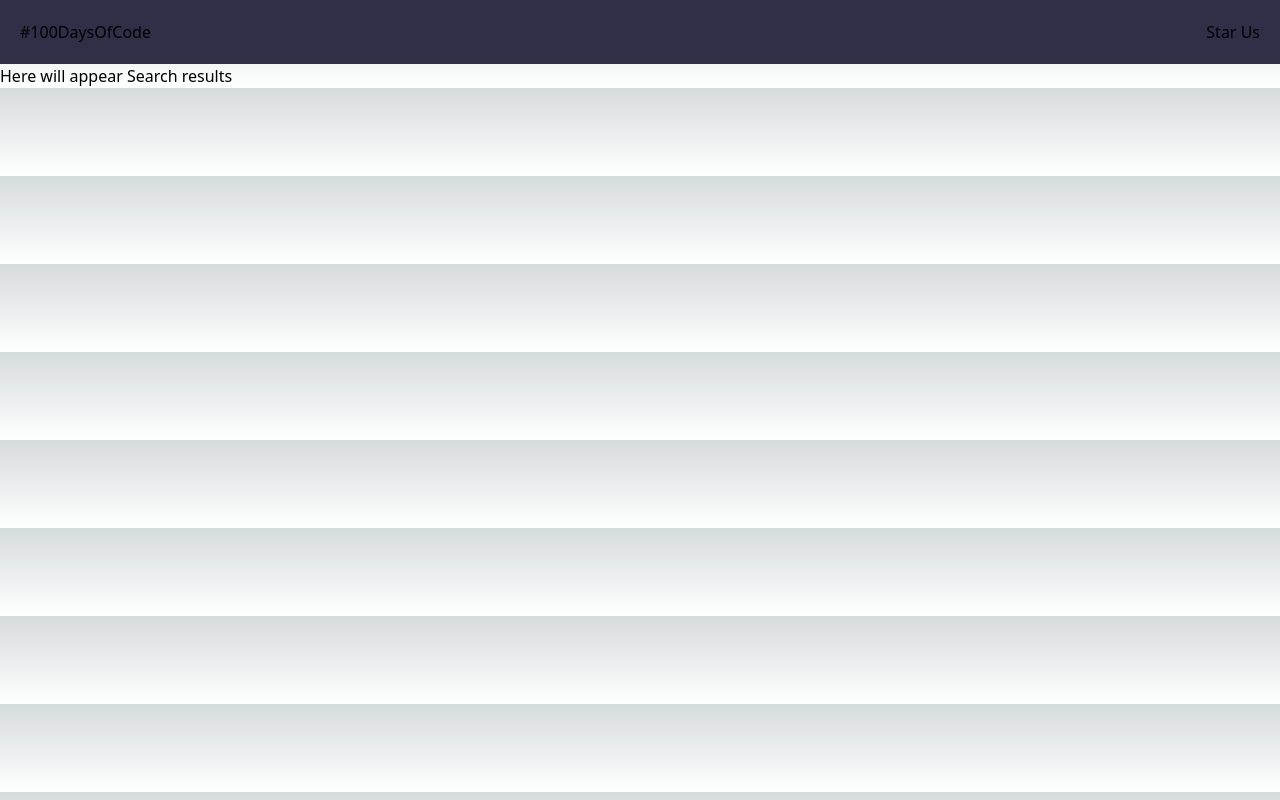
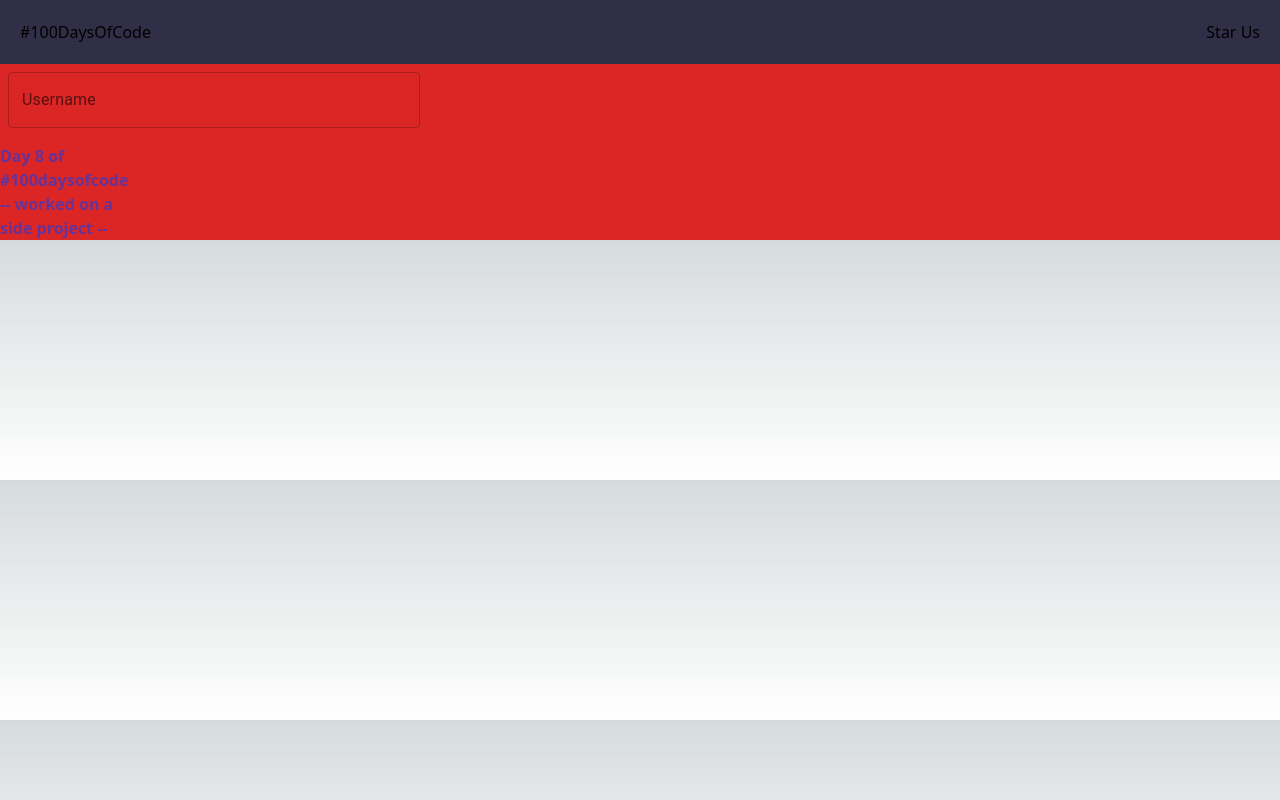
Before and after one commit to Aadarsh805/100daysofcode-tracker, a Next.js app: page /search in a window 1280 px wide. Built offline with nearby package versions, Linux system fonts and the light colour scheme.

Commit message:
searchbar

```diff
--- a/app/dashboard/Sidebar.tsx
+++ b/app/dashboard/Sidebar.tsx
@@ -1,4 +1,6 @@
+import Link from "next/link";
 import React from "react";
+import Search from "../search/page";
 
 function Sidebar() {
   return (
@@ -10,9 +12,12 @@ function Sidebar() {
           <h6 className="text-[#bdbbc2] hover:text-[#ed3881] cursor-pointer flex items-center flex-row">
             Progress
           </h6>
-          <h6 className="text-[#bdbbc2] hover:text-[#ed3881] cursor-pointer">
+          <Link
+            href="./search"
+            className="text-[#bdbbc2] hover:text-[#ed3881] cursor-pointer"
+          >
             Search
-          </h6>
+          </Link>
         </div>
       </div>
     </div>
--- a/app/page.tsx
+++ b/app/page.tsx
@@ -1,10 +1,12 @@
 import Image from "next/image";
 import Page from "./dashboard/page";
+import Search from "./search/page";
 
 export default function Home() {
   return (
     <div className="h-screen">
       <Page />
+      {/* <Search /> */}
     </div>
   );
 }
--- /dev/null
+++ b/app/search/Search.css
@@ -0,0 +1,4 @@
+.data-item {
+  font-weight: bold;
+  color: rebeccapurple;
+}
--- /dev/null
+++ b/app/search/SearchBar.tsx
@@ -0,0 +1,51 @@
+import * as React from "react";
+import Box from "@mui/material/Box";
+import TextField from "@mui/material/TextField";
+import "./Search.css";
+
+type SearchBarProps = {
+  placeholder: string;
+  data: {
+    id: number;
+    content: string;
+    date: string;
+  }[];
+};
+
+function SearchBar(props: SearchBarProps) {
+  return (
+    <div className="bg-red-600">
+      <div>
+        <Box
+          component="form"
+          sx={{
+            "& > :not(style)": { m: 1, width: "45ch" },
+          }}
+          noValidate
+          autoComplete="off"
+        >
+          <TextField
+            id="outlined-basic"
+            label="Username"
+            variant="outlined"
+            placeholder={props.placeholder}
+          />
+        </Box>
+      </div>
+      <div className="tweets-result mt-2 w-32 h-24">
+        {props.data.map((value, key) => {
+          return (
+            <p
+              className="data-item font-bold"
+              key={value.id}
+            >
+              {value.content}
+            </p>
+          );
+        })}
+      </div>
+    </div>
+  );
+}
+
+export default SearchBar;
--- a/app/search/page.tsx
+++ b/app/search/page.tsx
@@ -1,10 +1,14 @@
-
-const page = () => {
-    return (
-        <div>
-            <h1>Here will appear Search results</h1>
-        </div>
-    )
+import SearchBar from "./SearchBar";
+import TweetData from "../../tweets";
+function Search() {
+  return (
+    <div className="bg-slate-900">
+      <SearchBar
+        placeholder="@techy_nidhi"
+        data={TweetData}
+      />
+    </div>
+  );
 }
 
-export default page
+export default Search;
--- /dev/null
+++ b/tweets.jsx
@@ -0,0 +1,16 @@
+const tweets = [
+  {
+    id: 1,
+    content:
+      "Day 8 of #100daysofcode \n-- worked on a side project\n-- basics of solidity, inheritance and all other very basic basic stuff",
+    date: "2022-10-04",
+  },
+  {
+    id: 2,
+    content:
+      "Day 7 of #100daysofcode \n-- Learnt about different render behaviours in react \n-- worked on a side project\n-- basics and fundamentals of Blockchain from Patrick Collins course",
+    date: "2022-10-03",
+  },
+];
+
+export default tweets;
```
Also changed, not shown: 1 other file (tests, documents, lock files or other folders).
